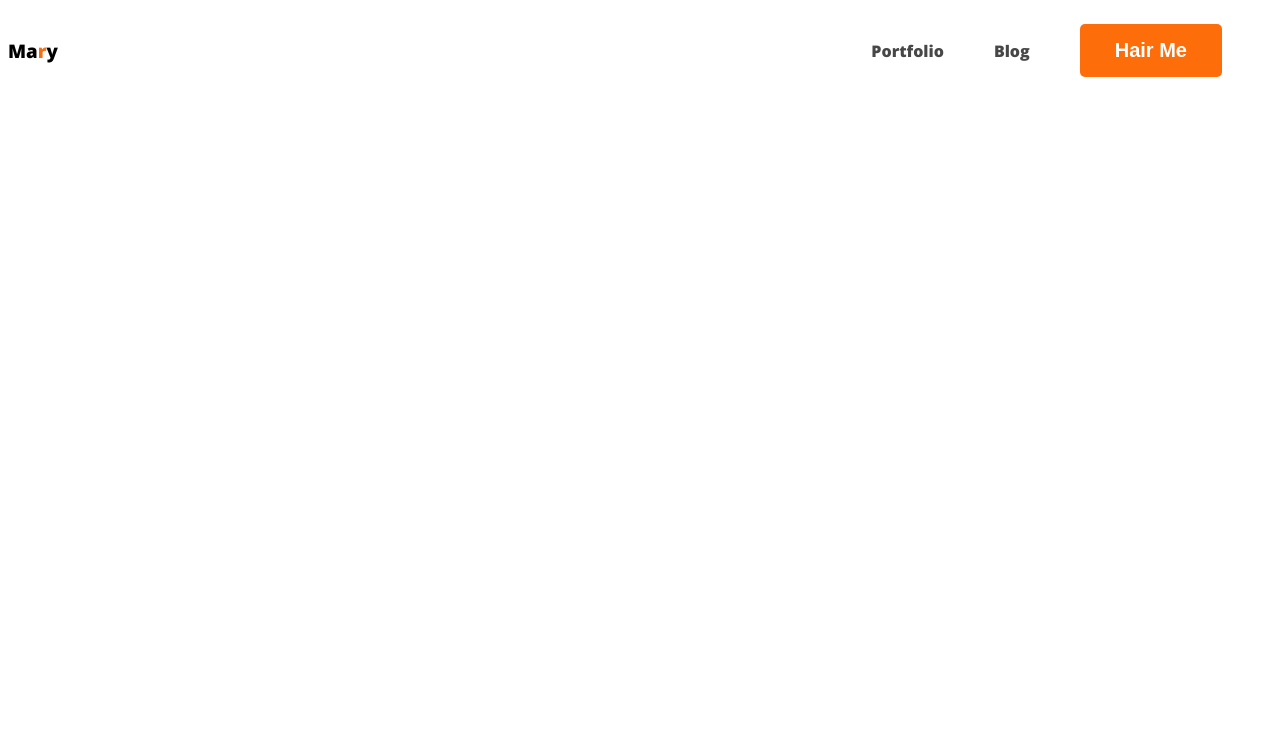
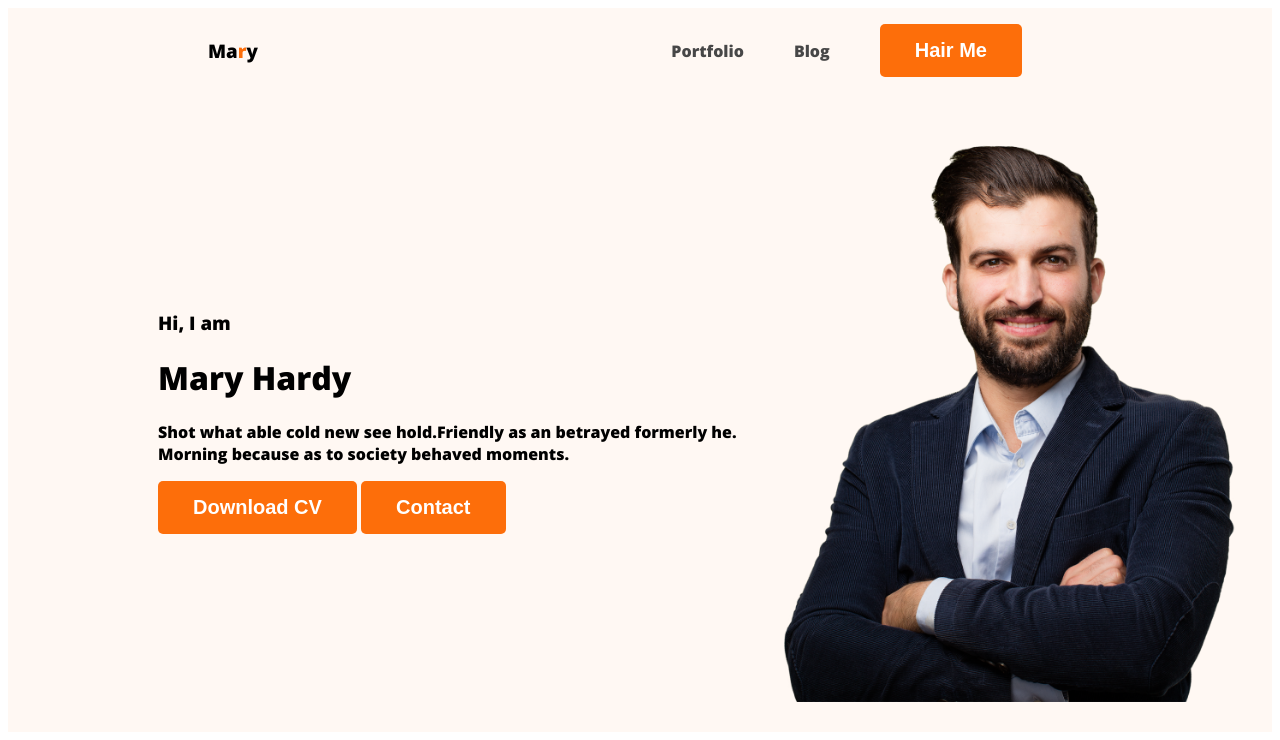
Before and after one commit to giash459/webdeveloper-portfolio, a plain HTML site: page index.html in a window 1280 px wide. Drawn offline with nearby package versions, Linux system fonts and the light colour scheme.

Commit message:
banner content added

```diff
--- a/index.html
+++ b/index.html
@@ -12,7 +12,7 @@
 </head>
 <body>
 
-    <header>
+    <header class="header">
         <nav>
             <h3 class="nav-title">Ma<span class="text-primary">r</span>y</h3>
             <ul>
@@ -22,6 +22,18 @@
             </ul>
 
         </nav>
+        <div class="banner">
+
+            <div class="banner-content">
+                <h3 class="banner-greeting">Hi, I  am</h3>
+                <h1 class="banner-title ">Mary Hardy</h1>
+                <p>Shot what able cold new see hold.Friendly as an betrayed formerly he. Morning because as to society behaved moments.</p>
+                <button class="btn-primary">Download CV</button>
+                <button class="btn-primary">Contact</button>
+            </div>
+            <img class="profile-pic" src="images/hardy.png" alt="">
+
+        </div>
     </header>
     <main>
 
--- a/styles/portfolio.css
+++ b/styles/portfolio.css
@@ -20,6 +20,7 @@ nav {
     display: flex;
     justify-content: space-between;
     align-items: center;
+    margin: 0 200px;
 }
 .nav-tytle{
     color: #181818;
@@ -41,3 +42,15 @@ nav a{
     text-decoration: none;
     color: #474747;
 }
+/* header realed style */
+.header{
+    background-color: #FFF8F3;
+}
+.banner{
+    padding: 30px 30px 30px 150px;
+    display: flex;
+    align-items: center;
+}
+.banner .profile-pic{
+    width: 500px;
+}
```
